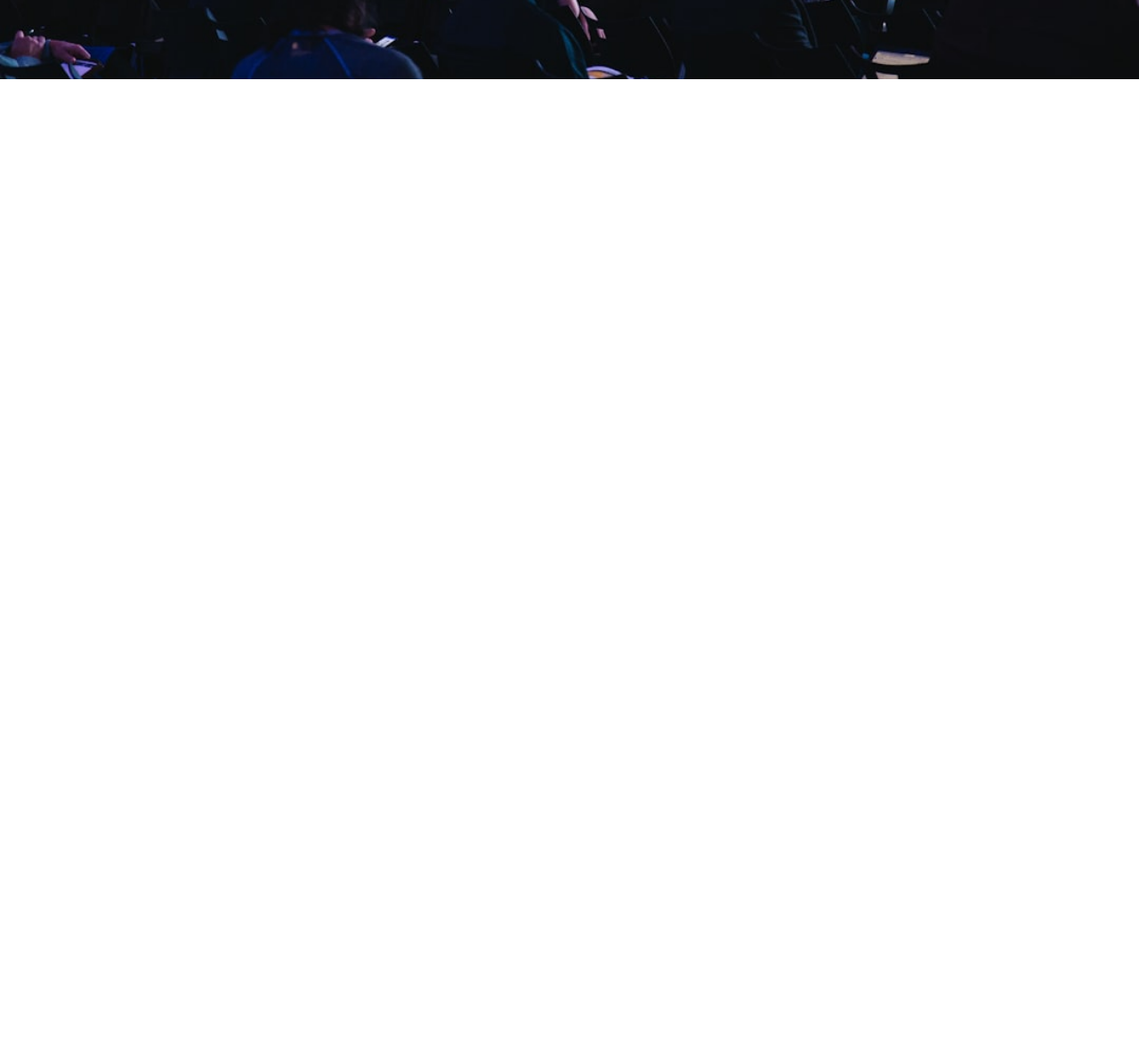
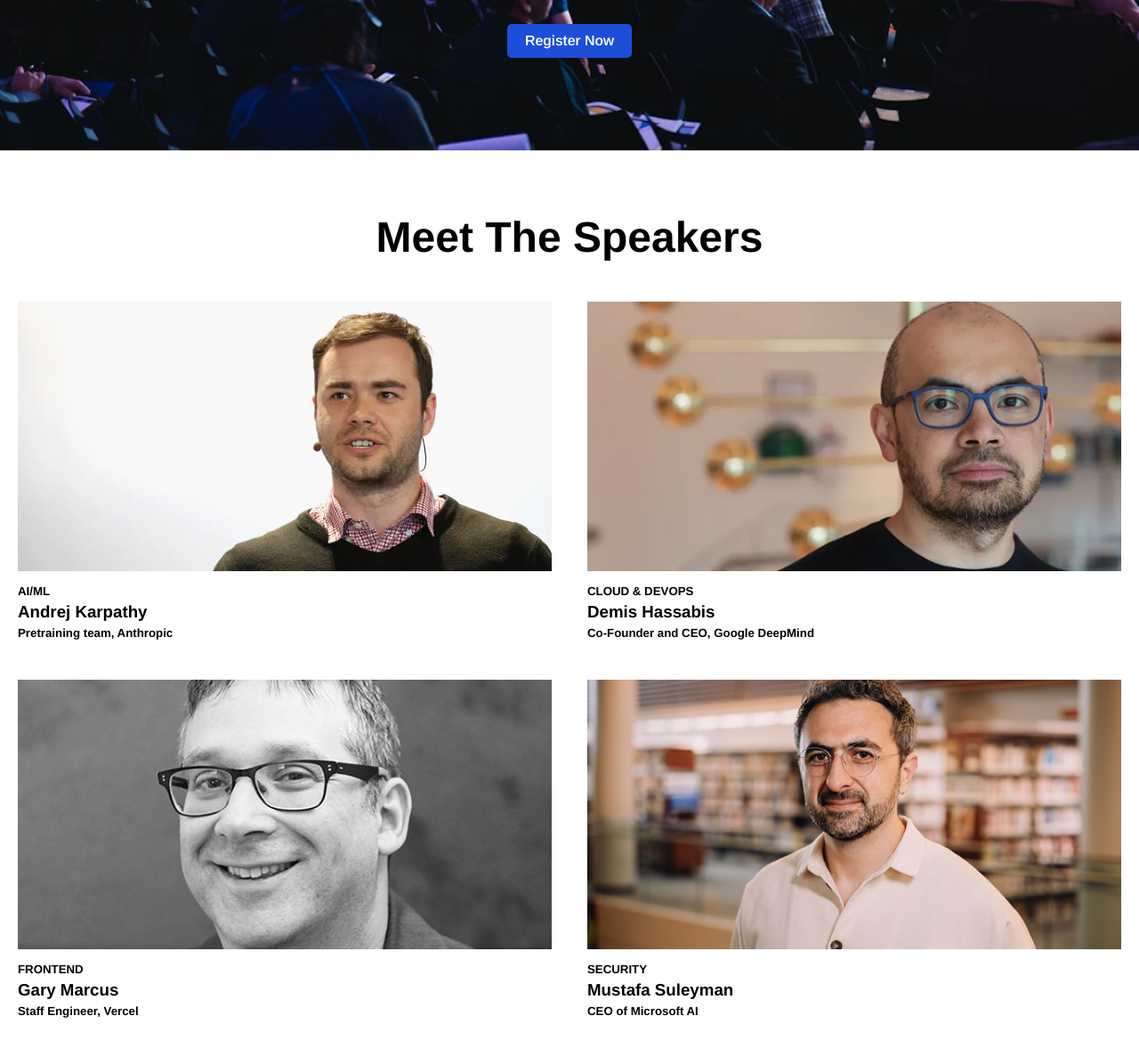
Before and after one commit to russeldoc/Batch-14_First_Assignment_DevConf2026, a plain HTML site: page index.html in a window 1280 px wide. Shown: the part 519-1688 px from the top of the page at 89% size. Before the commit the page ends 800 px from the top, so only its background shows below. Drawn offline with nearby package versions, Linux system fonts and the light colour scheme.

Commit message:
Speakers_section_updated

```diff
--- a/index.html
+++ b/index.html
@@ -44,11 +44,43 @@
                     of
                     cutting-edge talks, hands-on workshops, and meaningful connections.</p>
             </div>
-
             <button class="common-btn">Register Now</button>
-
         </div>
     </section>
+    <!-- meet the speakers section start -->
+
+    <section class="speaker-parent">
+        <h1>Meet The Speakers</h1>
+        <div class="speaker-container">
+
+            <div class="speaker-child">
+                <img src="./assets/andrej.png" alt="Karpathy">
+                <h5>AI/ML</h5>
+                <h3>Andrej Karpathy</h3>
+                <h5>Pretraining team, Anthropic</h5>
+            </div>
+            <div class="speaker-child">
+                <img src="./assets/demis.png" alt="Demis">
+                <h5>CLOUD & DEVOPS</h5>
+                <h3>Demis Hassabis</h3>
+                <h5>Co-Founder and CEO, Google DeepMind</h5>
+            </div>
+            <div class="speaker-child">
+                <img src="./assets/gary.png" alt="Gary">
+                <h5>FRONTEND</h5>
+                <h3>Gary Marcus</h3>
+                <h5>Staff Engineer, Vercel</h5>
+            </div>
+            <div class="speaker-child">
+                <img src="./assets/mustafa.png" alt="Mutafa">
+                <h5>SECURITY</h5>
+                <h3>Mustafa Suleyman</h3>
+                <h5>CEO of Microsoft AI </h5>
+            </div>
+        </div>
+
+    </section>
+    <!-- meet the speakers section end -->
 
 </body>
 
--- a/style.css
+++ b/style.css
@@ -38,7 +38,7 @@
 
 /* hero section star */
 .hero-container {
-    height: 60vh;
+    height: 70vh;
     background-image: url(./assets/banner.jpg);
     background-size: cover;
     background-position: center;
@@ -76,3 +76,42 @@
     color: white;
     line-height: 1.6;
 }
+
+/* hero section end */
+
+/* Meet the speakers start */
+
+.speaker-parent h1 {
+    margin-top: 70px;
+    text-align: center;
+    margin-bottom: 25px;
+    font-size: 48px;
+}
+
+.speaker-container {
+    display: grid;
+    grid-template-columns: repeat(2, 1fr);
+    max-width: 1600px;
+    margin: 0 auto;
+}
+
+.speaker-child {
+    padding: 20px;
+    text-align: left;
+}
+
+.speaker-child img {
+    width: 100%;
+    display: block;
+    margin: 0 auto 15px;
+}
+
+.speaker-child h5 {
+    margin: 5px 0;
+    text-align: left;
+}
+
+.speaker-child h3 {
+    margin: 5px 0;
+    text-align: left;
+}
```
